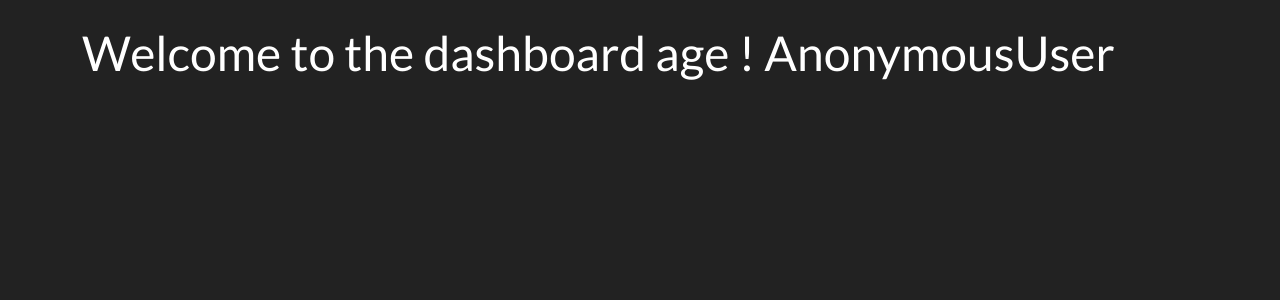
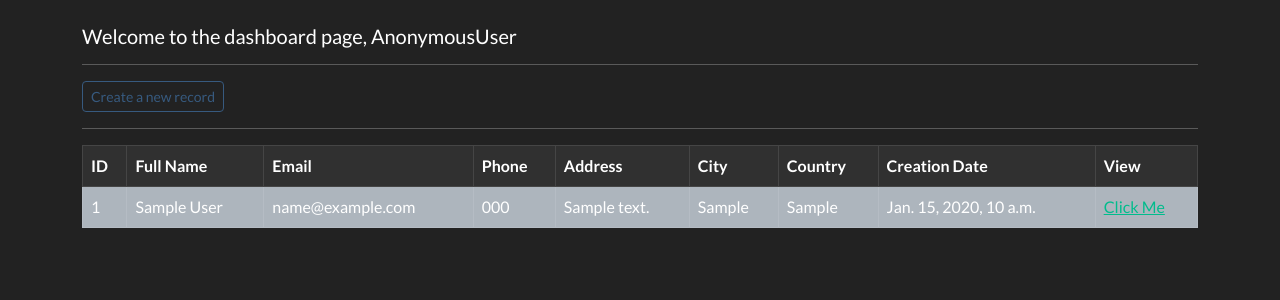
Before and after one commit to Koprivnica/projects, a Django app: template django/crm_django/crm/webapp/templates/webapp/dashboard.html in a window 1280 px wide. Shown: the part 72-372 px from the top of the page. Run offline with Django 3.2, Linux system fonts and the light colour scheme; the template is opened without the code that fills it: values that come from a table or form of the project are taken from there, others are empty; tables that the repository leaves empty hold one stand-in row (values such as "Sample post").

Commit message:
Templates updated

```diff
--- a/django/crm_django/crm/webapp/templates/webapp/dashboard.html
+++ b/django/crm_django/crm/webapp/templates/webapp/dashboard.html
@@ -2,6 +2,44 @@
 
 {% block content %}
 
-    <h1> Welcome to the dashboard age ! {{user}} </h1>
+    <h5> Welcome to the dashboard page, {{user}} </h5>
+    <hr>
+    <a class="btn btn-outline-primary btn-sm" href="{% url 'create-record' %}">
+        Create a new record
+    </a>
+    <hr>
+    <table class="table table-light table-hover table-bordered">
+        <thead class="table-dark">
+            <tr>
+                <th scope="col"> ID </th>
+                <th scope="col"> Full Name </th>
+                <th scope="col"> Email </th>
+                <th scope="col"> Phone </th>
+                <th scope="col"> Address </th>
+                <th scope="col"> City </th>
+                <th scope="col"> Country </th>
+                <th scope="col"> Creation Date </th>
 
+                <th scope="col"> View </th>
+            </tr>
+        </thead>
+        <tbody>
+        {% if records %}
+            {% for record in records %}
+            <tr>
+                <td> {{record.id}} </td>
+                <td> {{record.first_name}} {{record.last_name}} </td>
+                <td> {{record.email}} </td>
+                <td> {{record.phone}} </td>
+                <td> {{record.address}} </td>
+                <td> {{record.city}} </td>
+                <td> {{record.country}} </td>
+                <td> {{record.creation_date}} </td>
+
+                <td> <a href="{% url 'record' record.id %}"> Click Me </a> </td>
+            </tr>
+            {% endfor %}
+        {% endif %}
+        </tbody>
+    </table>
 {% endblock %}
```
Also changed, not shown: django/crm_django/crm/webapp/templates/webapp/create-record.html (+20 -0 lines), django/crm_django/crm/webapp/templates/webapp/update-record.html (+20 -0 lines), django/crm_django/crm/webapp/templates/webapp/view-record.html (+30 -0 lines).
